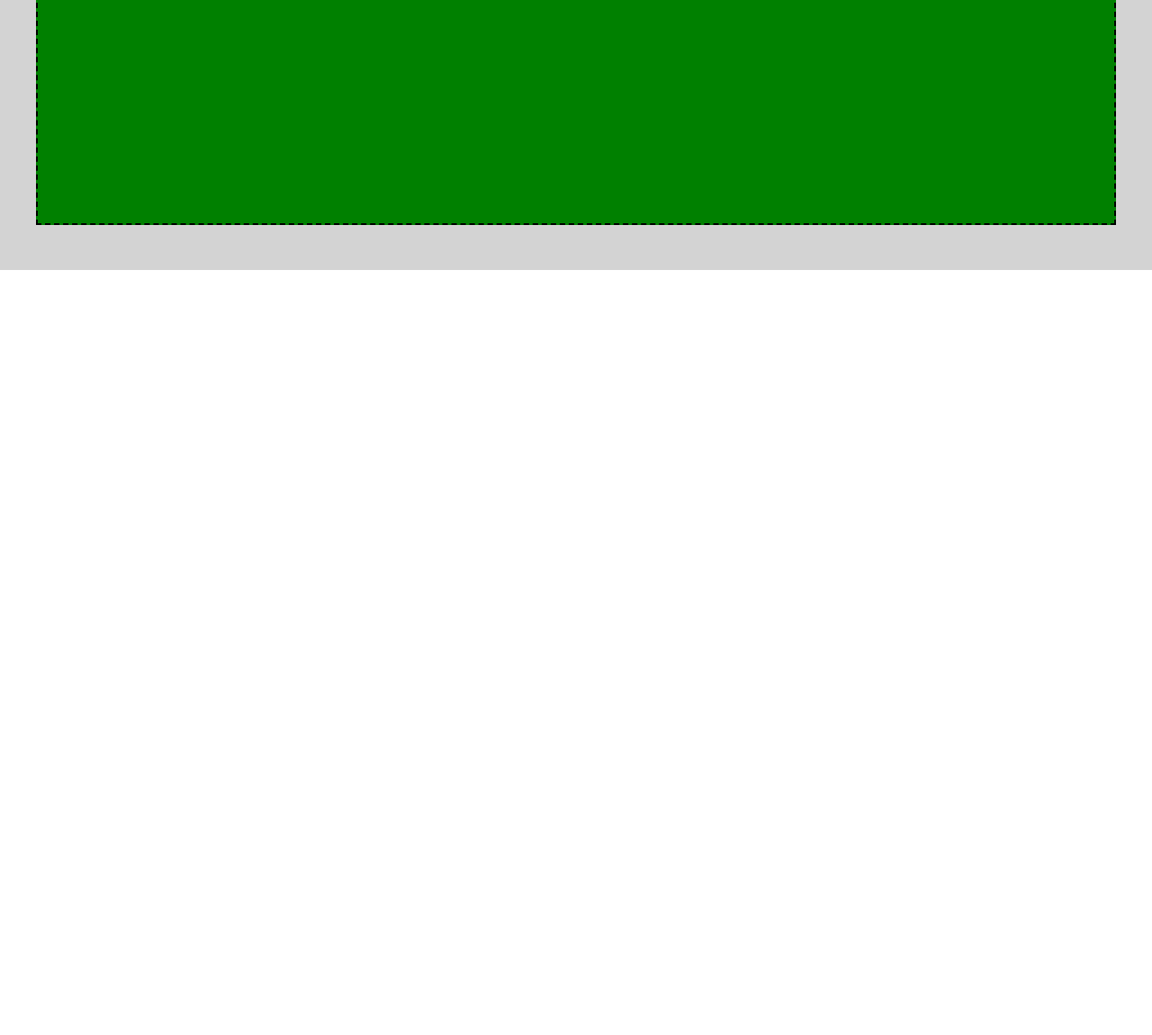
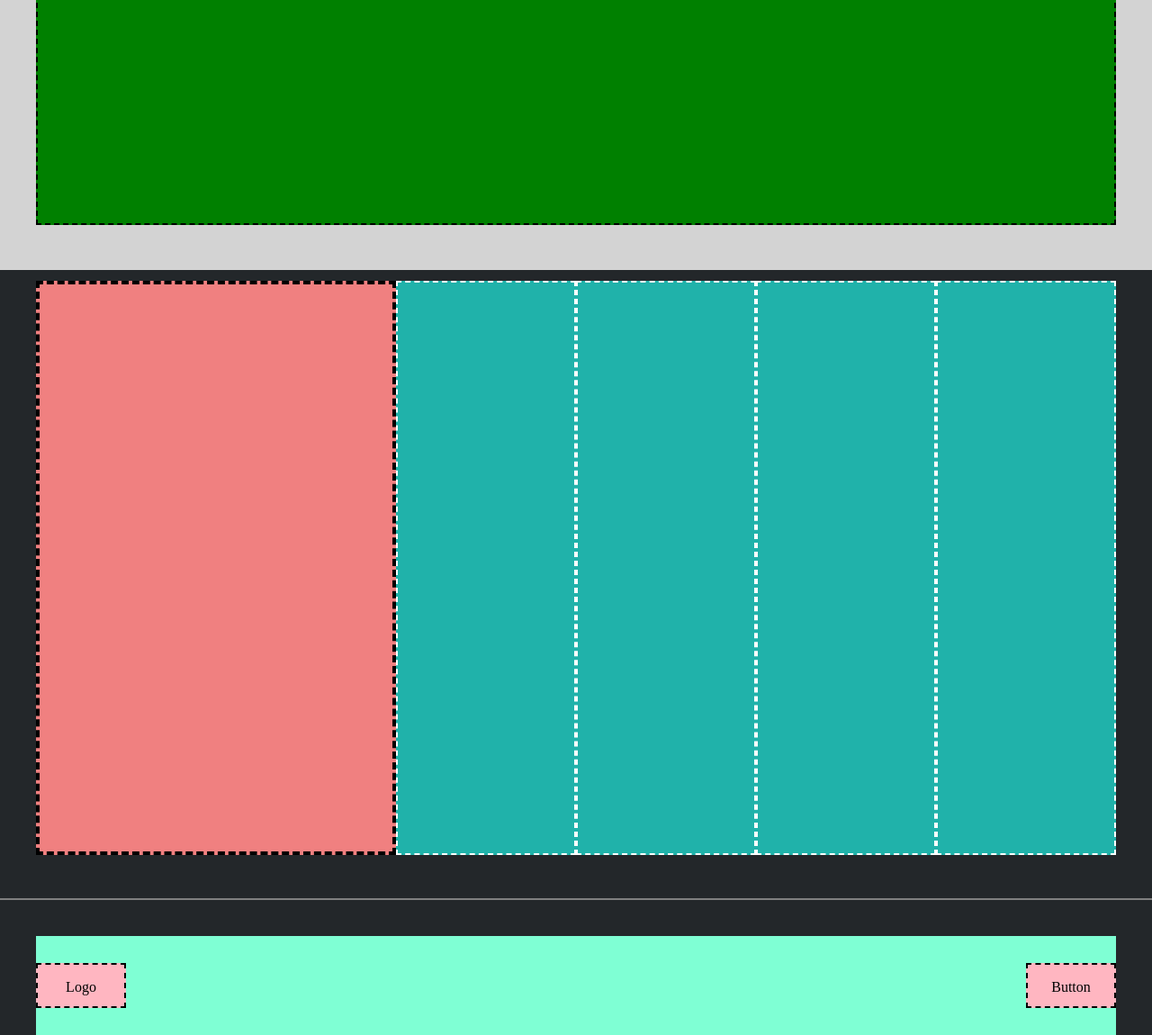
Before and after one commit to VincenzoTavassi/htmlcss-struttura-discord, a plain HTML site: page index.html in a window 1280 px wide. Shown: the part 3380-4530 px from the top of the page at 90% size. Before the commit the page ends 3680 px from the top, so only its background shows below. Drawn offline with Linux system fonts and the light colour scheme.

Commit message:
complete layout

```diff
--- a/css/style.css
+++ b/css/style.css
@@ -9,6 +9,22 @@ header {
     align-items: center;
     justify-content: center;
     height: 100%
+}
+
+.d-flex-top {
+    display: flex;
+    align-items: top;
+    justify-content: center;
+    height: 100%;
+    padding-top: 12px;
+}
+
+.d-flex-bottom {
+    display: flex;
+    align-items: flex-end;
+    justify-content: space-between;
+    height: 100%;
+    padding-top: 12px;
 }
 
 .logo,
@@ -84,3 +100,53 @@ nav {
     background-color: green;
     width: 100%;
 }
+
+/* footer */
+
+footer {
+    background-color: #23272A;
+}
+
+.top-footer {
+    height: 700px;
+    border-bottom: 2px solid gray;
+}
+
+.left-nav {
+    width: calc(100% / 3);
+    height: 93%;
+    background-color: #F08080;
+    border: 4px dashed black;
+}
+
+.right-nav {
+    width: calc(100% / 6);
+    height: 93%;
+    background-color: #20B2AA;
+    border: 2px dashed white;
+}
+
+.bottom-footer {
+    height: 150px;
+}
+
+.footer-container {
+    background-color: #7FFFD4;
+    width: 100%;
+    height: 80%;
+    justify-content: space-between;
+    display: flex;
+    align-items: center;
+
+}
+
+.footer-logo,
+.footer-button {
+    background-color: #FFB6C1;
+    border: 2px dashed black;
+    height: 50px;
+    width: 100px;
+    line-height: 50px;
+    vertical-align: middle;
+    text-align: center;
+}
--- a/index.html
+++ b/index.html
@@ -52,6 +52,25 @@
 			<div class="big-box"></div>
 		</div>
 	</section>
+	<footer>
+		<div class="top-footer">
+			<div class="container d-flex-top">
+				<div class="left-nav"></div>
+				<div class="right-nav"></div>
+				<div class="right-nav"></div>
+				<div class="right-nav"></div>
+				<div class="right-nav"></div>
+			</div>
+		</div>
+		<div class="bottom-footer">
+			<div class="container d-flex-bottom">
+				<div class="footer-container">
+					<div class="footer-logo">Logo</div>
+					<div class="footer-button">Button</div>
+				</div>
+			</div>
+		</div>
+	</footer>
 </body>
 
 </html>
```
